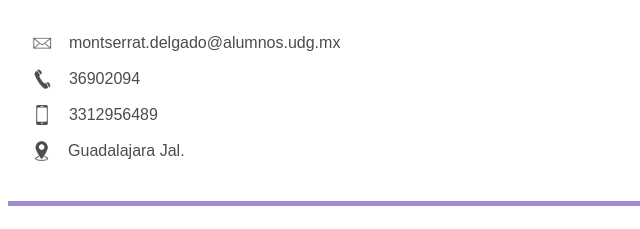
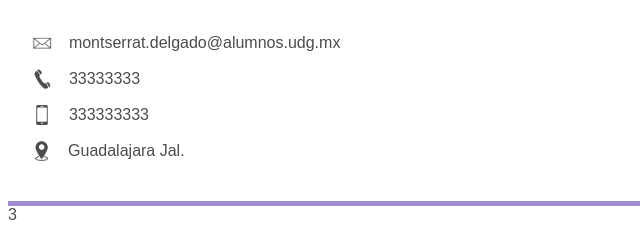
Before and after one commit to montserrat-delgado/programacion_para_internet, a plain HTML site: page index.html in a window 1280 px wide. Shown: the part 1210-1439 px from the top of the page, 0-640 px from the left. Drawn offline with Linux system fonts and the light colour scheme.

Commit message:
Update index.html

```diff
--- a/index.html
+++ b/index.html
@@ -277,11 +277,11 @@
 						</li>
 						<li>
 							<img src="tel.png" class="contact-icon">
-							<span>&nbsp; 36902094</span>
+							<span>&nbsp; 33333333</span>
 						</li>
 						<li>
 							<img src="cel.png" class="contact-icon">
-							<span>&nbsp; 3312956489</span>
+							<span>&nbsp; 333333333</span>
 						</li>
 						<li>
 							<img src="gps.png" class="contact-icon">
@@ -312,4 +312,4 @@
 			</div>
 		</footer>
 	</body>
-</html>
+</html>3
```
